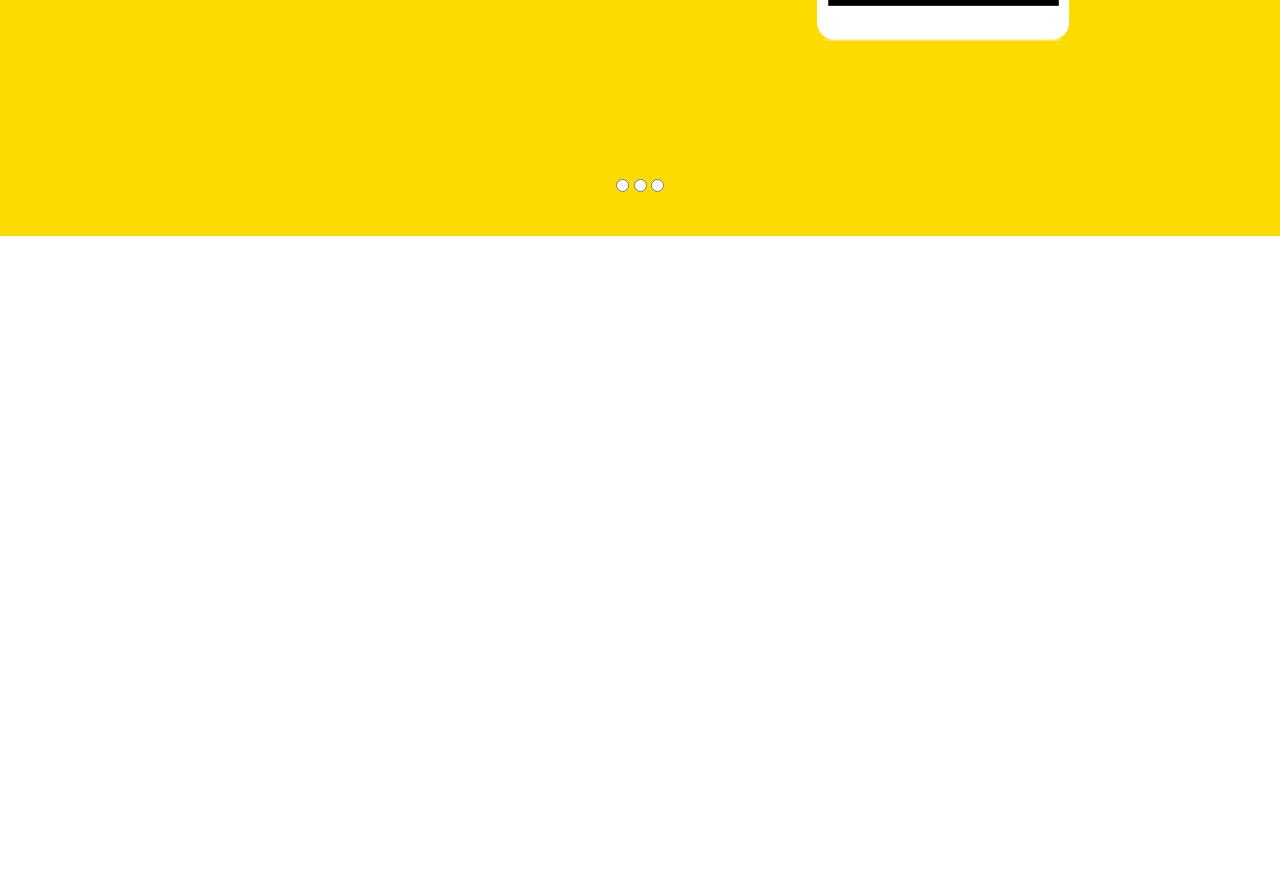
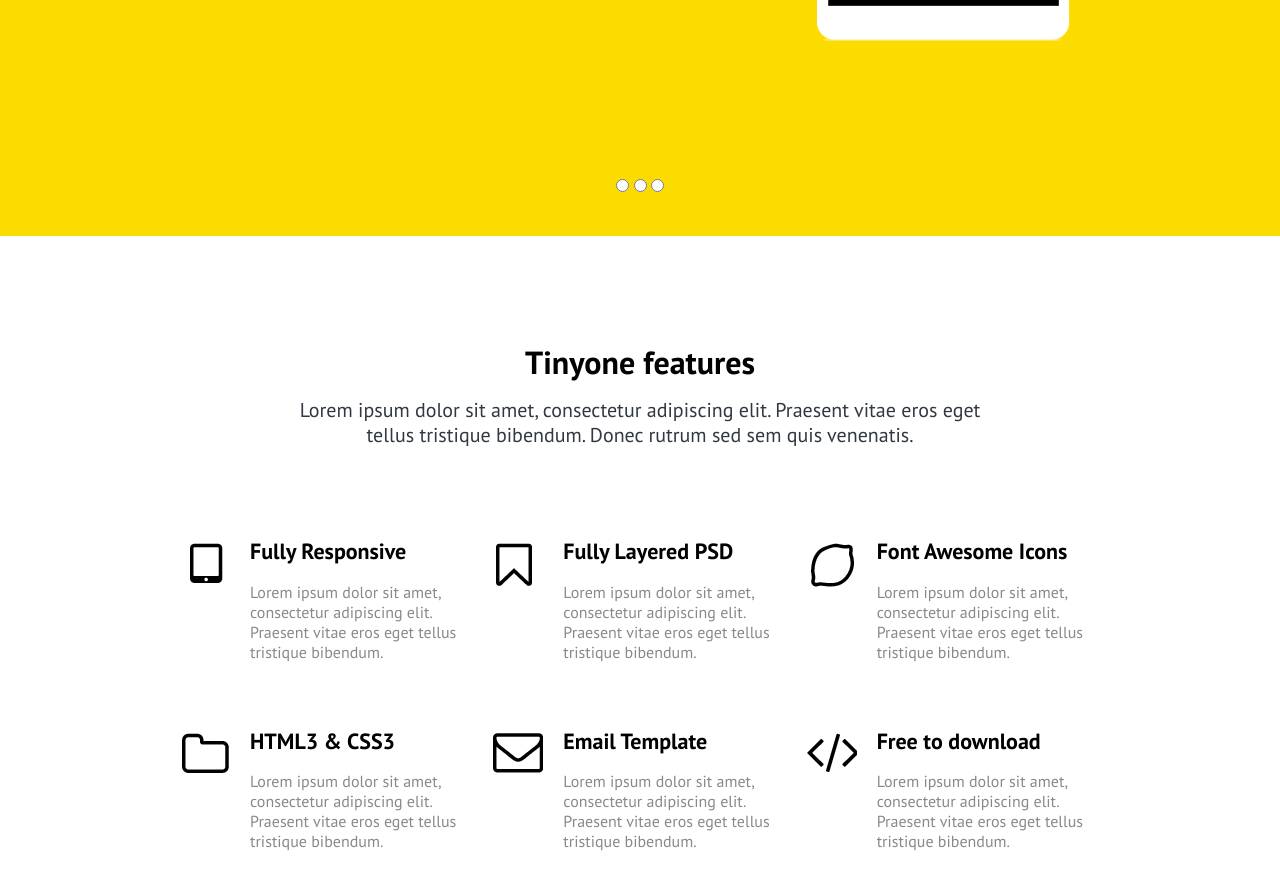
Before and after one commit to Rusaldo/Tinyone, a website: page app/index.html in a window 1280 px wide. Shown: the part 564-1454 px from the top of the page. Before the commit the page ends 800 px from the top, so only its background shows below. Drawn offline with Linux system fonts and the light colour scheme.

Commit message:
Features section added

```diff
--- a/app/index.html
+++ b/app/index.html
@@ -18,7 +18,7 @@
           </a>
           <ul class="menu__list">
             <li class="menu__item">
-              <a class="menu__link" href="#">Features</a>
+              <a class="menu__link" href="#features">Features</a>
             </li>
             <li class="menu__item">
               <a class="menu__link" href="#">Support</a>
@@ -97,6 +97,56 @@
       </div>
     </div>
   </section>
+  <section class="features" id="features">
+    <div class="features__wrapper wrapper">
+      <h2 class="section-heading">Tinyone features</h2>
+      <h3 class="section-sub-heading">Lorem ipsum dolor sit amet, consectetur adipiscing elit. Praesent vitae eros eget tellus tristique bibendum. Donec rutrum sed sem quis venenatis.</h3>
+      <ul class="features__list">
+        <li class="features__feature">
+          <div class="feature__icon feature__icon_1"></div>
+          <div class="feature__text">
+            <h4 class="feature__heading">Fully Responsive</h4>
+            <p class="feature__description">Lorem ipsum dolor sit amet, consectetur adipiscing elit. Praesent vitae eros eget tellus tristique bibendum.</p>
+          </div>
+        </li>
+        <li class="features__feature">
+          <div class="feature__icon feature__icon_2"></div>
+          <div class="feature__text">
+            <h4 class="feature__heading">Fully Layered PSD</h4>
+            <p class="feature__description">Lorem ipsum dolor sit amet, consectetur adipiscing elit. Praesent vitae eros eget tellus tristique bibendum.</p>
+          </div>
+        </li>
+        <li class="features__feature">
+          <div class="feature__icon feature__icon_3"></div>
+          <div class="feature__text">
+            <h4 class="feature__heading">Font Awesome Icons</h4>
+            <p class="feature__description">Lorem ipsum dolor sit amet, consectetur adipiscing elit. Praesent vitae eros eget tellus tristique bibendum.</p>
+          </div>
+        </li>
+        <li class="features__feature">
+          <div class="feature__icon feature__icon_4"></div>
+          <div class="feature__text">
+            <h4 class="feature__heading">HTML3 & CSS3</h4>
+            <p class="feature__description">Lorem ipsum dolor sit amet, consectetur adipiscing elit. Praesent vitae eros eget tellus tristique bibendum.</p>
+          </div>
+        </li>
+        <li class="features__feature">
+          <div class="feature__icon feature__icon_5"></div>
+          <div class="feature__text">
+            <h4 class="feature__heading">Email Template</h4>
+            <p class="feature__description">Lorem ipsum dolor sit amet, consectetur adipiscing elit. Praesent vitae eros eget tellus tristique bibendum.</p>
+          </div>
+        </li>
+        <li class="features__feature">
+          <div class="feature__icon feature__icon_6"></div>
+          <div class="feature__text">
+            <h4 class="feature__heading">Free to download</h4>
+            <p class="feature__description">Lorem ipsum dolor sit amet, consectetur adipiscing elit. Praesent vitae eros eget tellus tristique bibendum.</p>
+          </div>
+        </li>
+      </ul>
+    </div>
+  </section>
   <!--JavaScripts-->
   <script src="js/index.js"></script>
 </body>
--- a/app/sass/blocks/3-features.scss
+++ b/app/sass/blocks/3-features.scss
@@ -0,0 +1,59 @@
+.features {
+  padding: 11rem 0;
+}
+.features__list {
+  margin: 5rem auto;
+  display: flex;
+  flex-wrap: wrap;
+  justify-content: center;
+}
+.features__feature {
+  width: 33.33333%;
+  display: flex;
+  justify-content: space-between;
+  padding: 1rem;
+  margin-top: 3rem;
+}
+.feature__icon {
+  min-width: 50px;
+  height: 50px;
+  margin-right: 2rem;
+}
+.feature__icon_1 {
+  background: url(../../img/icons-sprite.png) 0 -5px;
+}
+.feature__icon_2 {
+  background: url(../../img/icons-sprite.png) -60px -5px;
+}
+.feature__icon_3 {
+  background: url(../../img/icons-sprite.png) -115px -5px;
+}
+.feature__icon_4 {
+  background: url(../../img/icons-sprite.png) -180px -5px;
+}
+.feature__icon_5 {
+  background: url(../../img/icons-sprite.png) -249px -5px;
+}
+.feature__icon_6 {
+  background: url(../../img/icons-sprite.png) -320px -5px;
+}
+.feature__heading {
+  color: $black;
+  font-size: 2.2rem;
+}
+.feature__description {
+  color: $lightgrey;
+}
+@media screen and (max-width: $tablet) {
+  .features {
+    padding: 7rem 0;
+  }
+  .features__feature {
+    width: 50%;
+  }
+}
+@media screen and (max-width: $phone) {
+  .features__feature {
+    width: 100%;
+  }
+}
--- a/app/sass/global.scss
+++ b/app/sass/global.scss
@@ -54,11 +54,12 @@ a {
   margin-bottom: 2rem;
 }
 .section-sub-heading {
+  max-width: 730px;
   text-align: center;
   font-size: 2rem;
   font-weight: 400;
   color: $darkgrey;
-  margin-bottom: 4rem;
+  margin: 0 auto 4rem;
 }
 // -----------------------------
 @media screen and (max-width: $tablet) {
```
Also changed, not shown: app/css/main.css, app/css/main.min.css.
